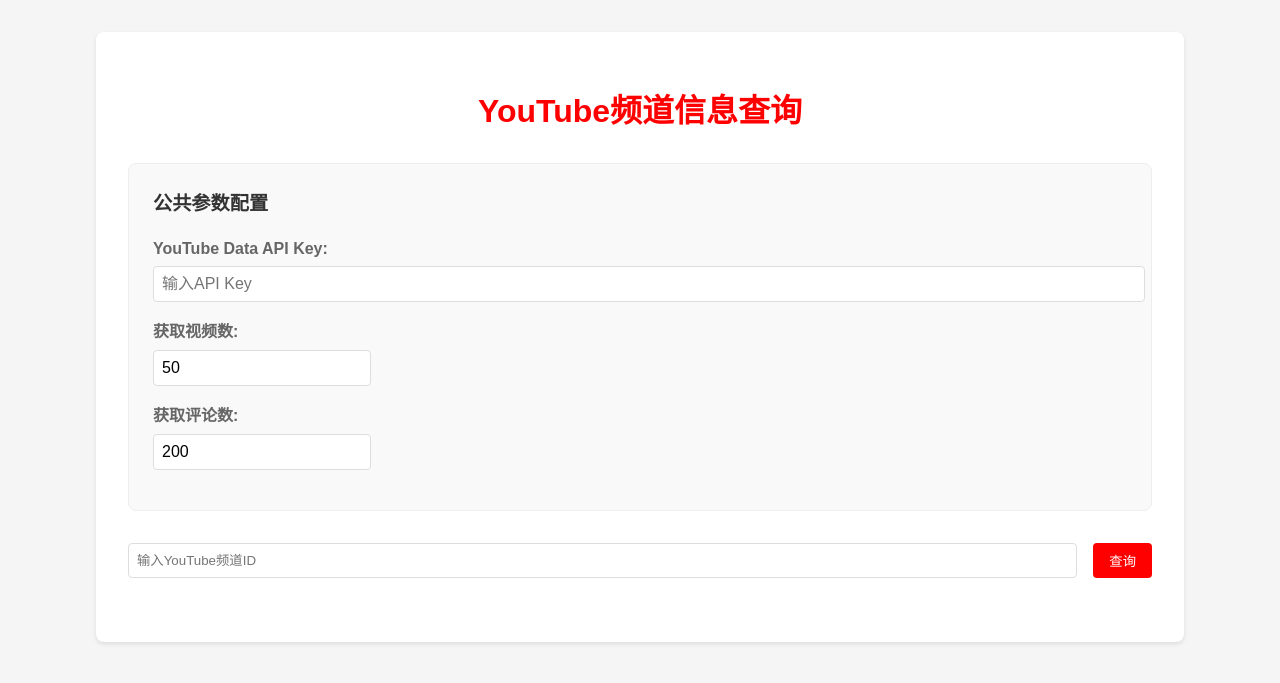
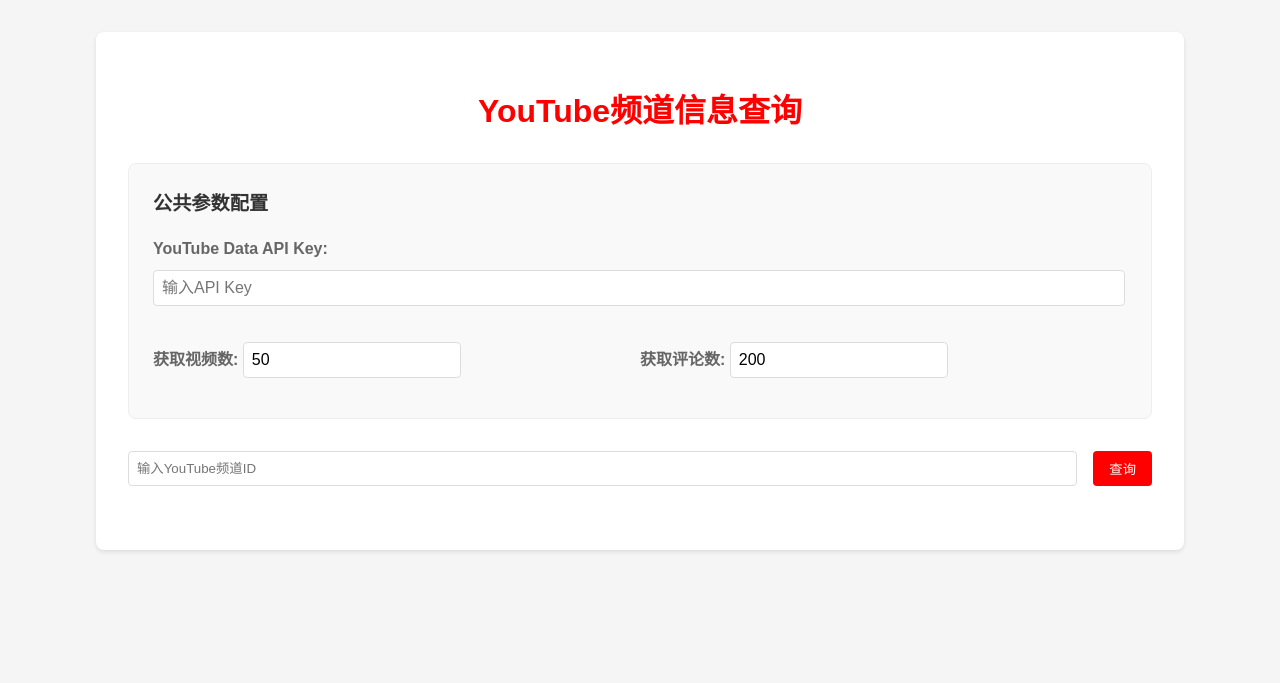
Before and after one commit to CHSFM/youtbue-influencer, a FastAPI app: page / in a window 1280 px wide. Shown: the top 683 px of the page. Run offline with FastAPI, Linux system fonts and the light colour scheme; some libraries are stand-ins or nearby versions.

Commit message:
优化显示样式

```diff
--- a/static/css/style.css
+++ b/static/css/style.css
@@ -89,7 +89,6 @@
 table {
     width: 100%;
     border-collapse: collapse;
-    margin-top: 2rem;
 }
 
 th, td {
@@ -166,12 +165,24 @@
     font-size: 1.2rem;
 }
 
+.config-row {
+    margin-top: 20px;
+    display: flex;
+    align-items: center;
+}
+
+#apiKey {
+    margin-top: 12px;
+}
+
 .config-item {
+    flex: 1;
+    display: inline-block;
     margin-bottom: 1rem;
+    margin-right: 20px;
 }
 
 .config-item label {
-    display: block;
     margin-bottom: 0.5rem;
     font-weight: bold;
     color: #666;
@@ -194,3 +205,9 @@
         max-width: 100%;
     }
 }
+
+.video-header {
+    display: flex;
+    align-items: center;
+    justify-content: space-between;
+}
--- a/templates/index.html
+++ b/templates/index.html
@@ -12,10 +12,13 @@
 
         <div class="config-section">
             <h2>公共参数配置</h2>
+            <div class="config-row">
                 <div class="config-item">
                     <label for="apiKey">YouTube Data API Key:</label>
                     <input type="text" id="apiKey" placeholder="输入API Key" required>
                 </div>
+            </div>
+            <div class="config-row">
                 <div class="config-item">
                     <label for="videoCount">获取视频数:</label>
                     <input type="number" id="videoCount" value="50" min="1" max="50">
@@ -24,6 +27,8 @@
                     <label for="commentCount">获取评论数:</label>
                     <input type="number" id="commentCount" value="200" min="1" max="200">
                 </div>
+            </div>
+
         </div>
 
         <form id="channelForm">
@@ -48,8 +53,10 @@
         </div>
 
         <div id="videosTable" class="hidden">
+            <div class="video-header">
                 <h2>视频列表</h2>
                 <button id="exportBtn" class="hidden">导出视频列表</button>
+            </div>
             <table>
                 <thead>
                     <tr>
```
Lines whose indentation alone changed are shown as unchanged.
